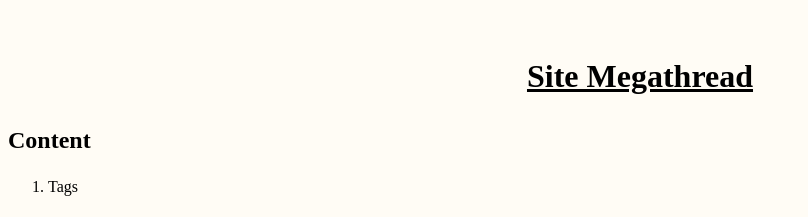
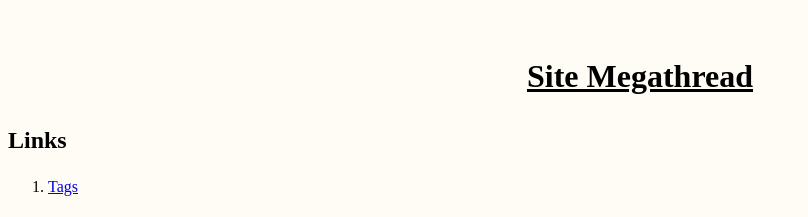
Before and after one commit to AranTheMan/main, a plain HTML site: page index.html in a window 1280 px wide. Shown: the top 217 px of the page, without its empty margins (0-808 px from the left). Drawn offline with Linux system fonts and the light colour scheme.

Commit message:
Update index.html

```diff
--- a/index.html
+++ b/index.html
@@ -2,9 +2,9 @@
   <body style ="background-color: rgb(255, 252, 245);">
     <marquee><font color="#FF4000"><b><u>WARNING: This website is not affiliated with any of the third party services provided, and your safety is not guaranteed while using them. Please be careful when navigating. I do not condone or support ANY of their actions.</u></b></font></marquee>
     <center><h1><p style="font-family:poppins; font-weight:800;"><u>Site Megathread</u></p></h1></center>
-    <h2><p style="font-family:poppins; font-weight:800;">Content</p></h2>
+    <h2><p style="font-family:poppins; font-weight:800;">Links</p></h2>
     <ol>
-        <li><p style="font-family:poppins; font-weight:normal;">Tags</p></li>
+        <li><p style="font-family:poppins; font-weight:normal;"><a href="https://arantheman.github.io/main/#:~:text=Tags-,tags,-For%20easier%20navigation">Tags</a></p></li>
 
     </ol>
     <h2><p style="font-family:poppins; font-weight:800;">Tags</p></h2>
@@ -14,6 +14,7 @@
       <li><p style="font-family:poppins; font-weight:normal;">💽- Torrent</p></li>
       <li><p style="font-family:poppins; font-weight:normal;">🎬- Streaming</p></li>
       <li><p style="font-family:poppins; font-weight:normal;">⚠️- Flagged on VirusTotal</p></li>
+
     </ol>
   </body>
 </html>
```
